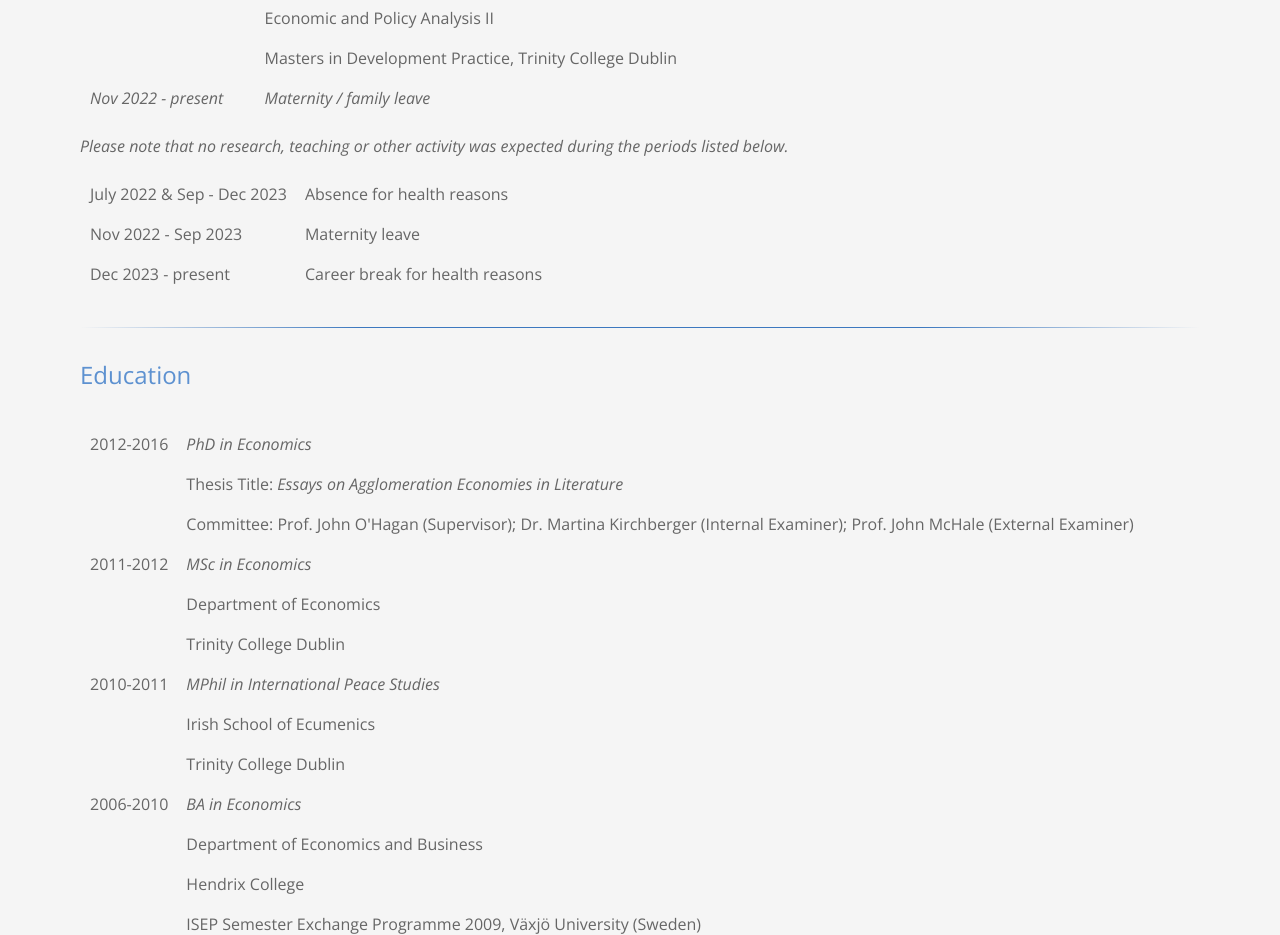
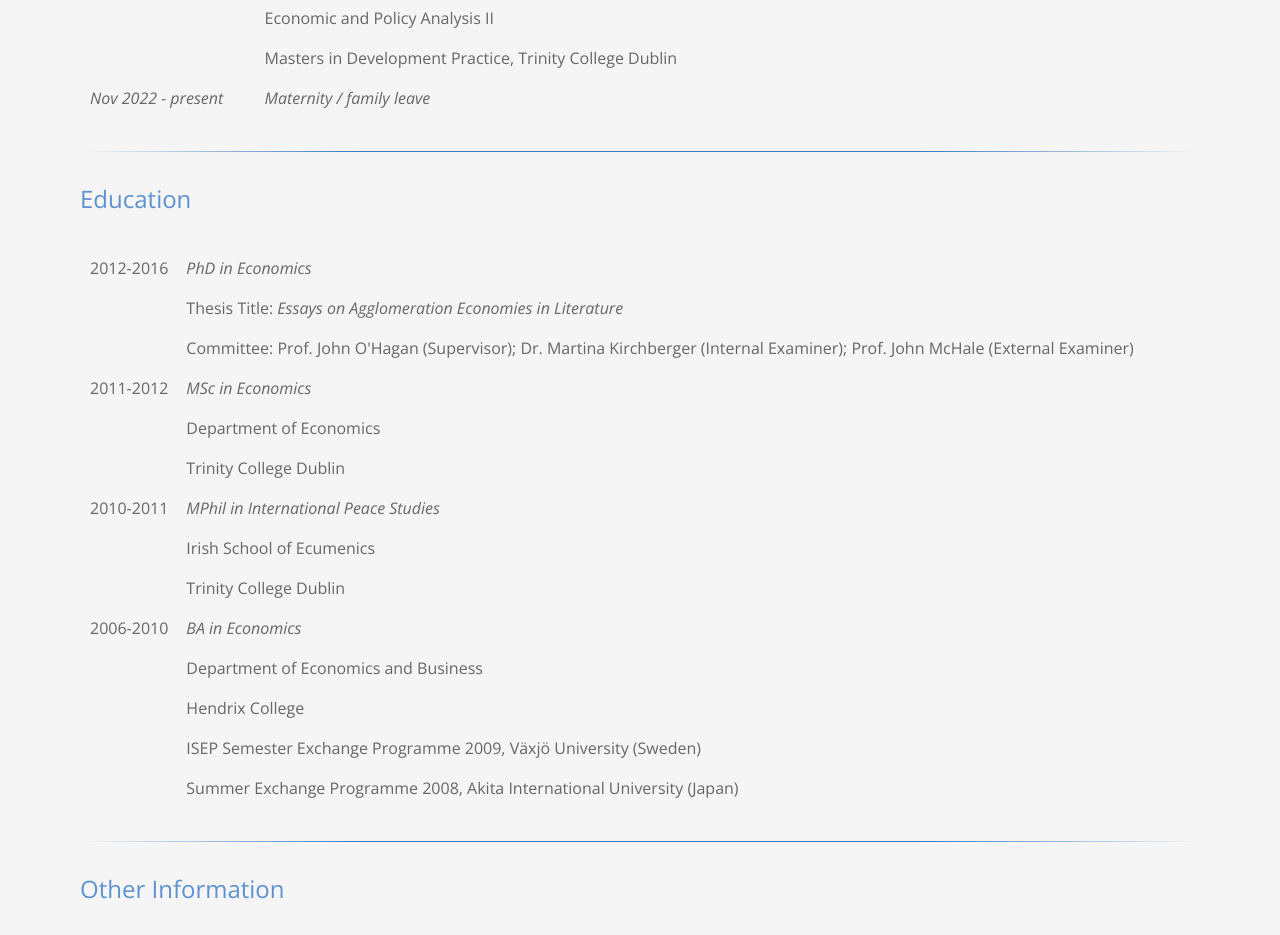
Before and after one commit to samitche/personal-website, a website: page index.html in a window 1280 px wide. Shown: the part 1461-2396 px from the top of the page. Drawn offline with nearby package versions, Linux system fonts and the light colour scheme.

Commit message:
removing table with sick leave info

```diff
--- a/index.html
+++ b/index.html
@@ -174,24 +174,6 @@
         <tr>
             <td><em>Nov 2022 - present</em></td>
             <td><em>Maternity / family leave</em></td>
-        </tr>
-        </tbody>
-    </table>
-
-    <p><em>Please note that no research, teaching or other activity was expected during the periods listed below.</em></p>
-    <table>
-        <tbody>
-        <tr>
-            <td>July 2022 &#38; Sep - Dec 2023</td>
-            <td>Absence for health reasons</td>
-        </tr>
-        <tr>
-            <td>Nov 2022 - Sep 2023</td>
-            <td>Maternity leave</td>
-        </tr>
-        <tr>
-            <td>Dec 2023 - present</td>
-            <td>Career break for health reasons</td>
         </tr>
         </tbody>
     </table>
```
